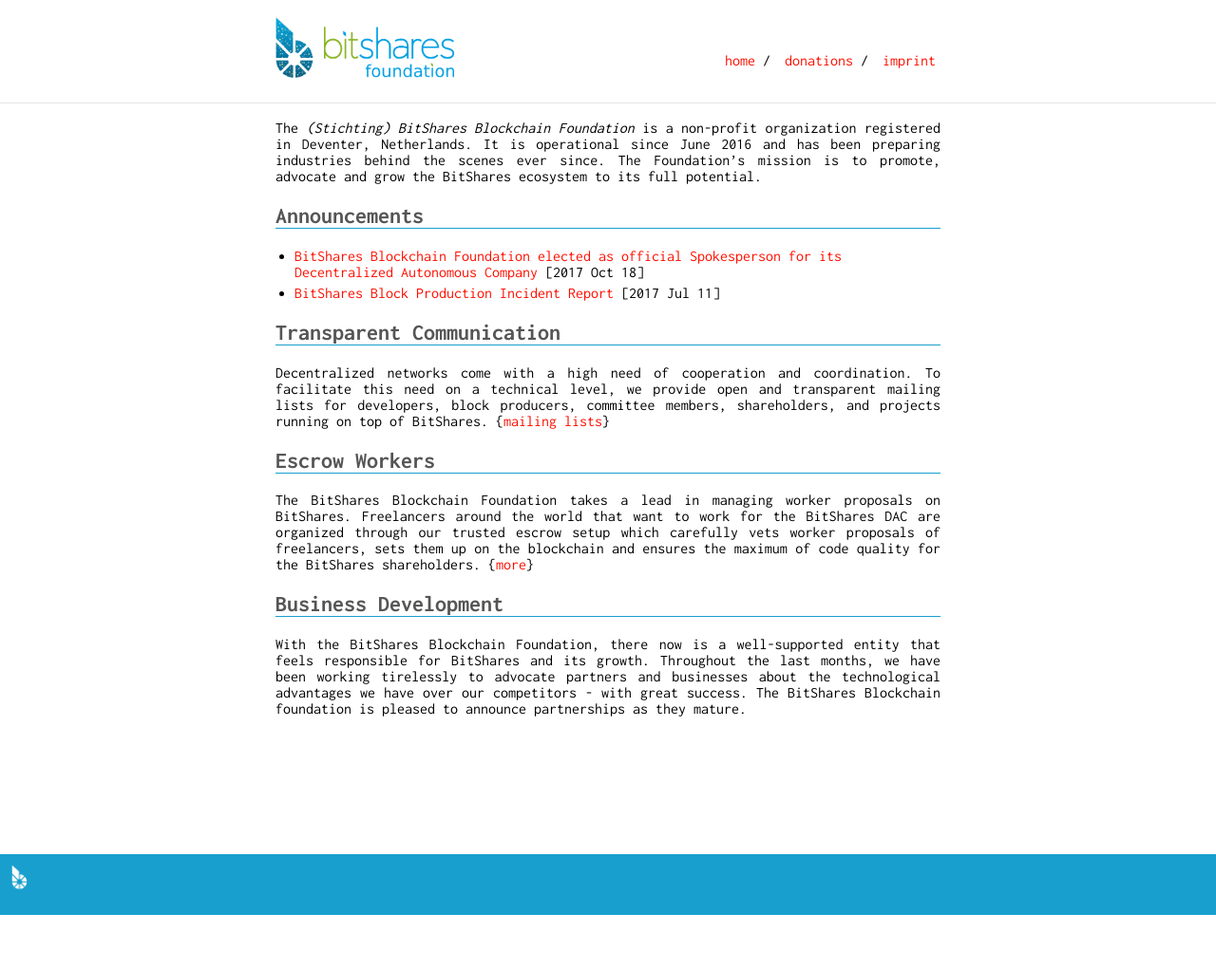
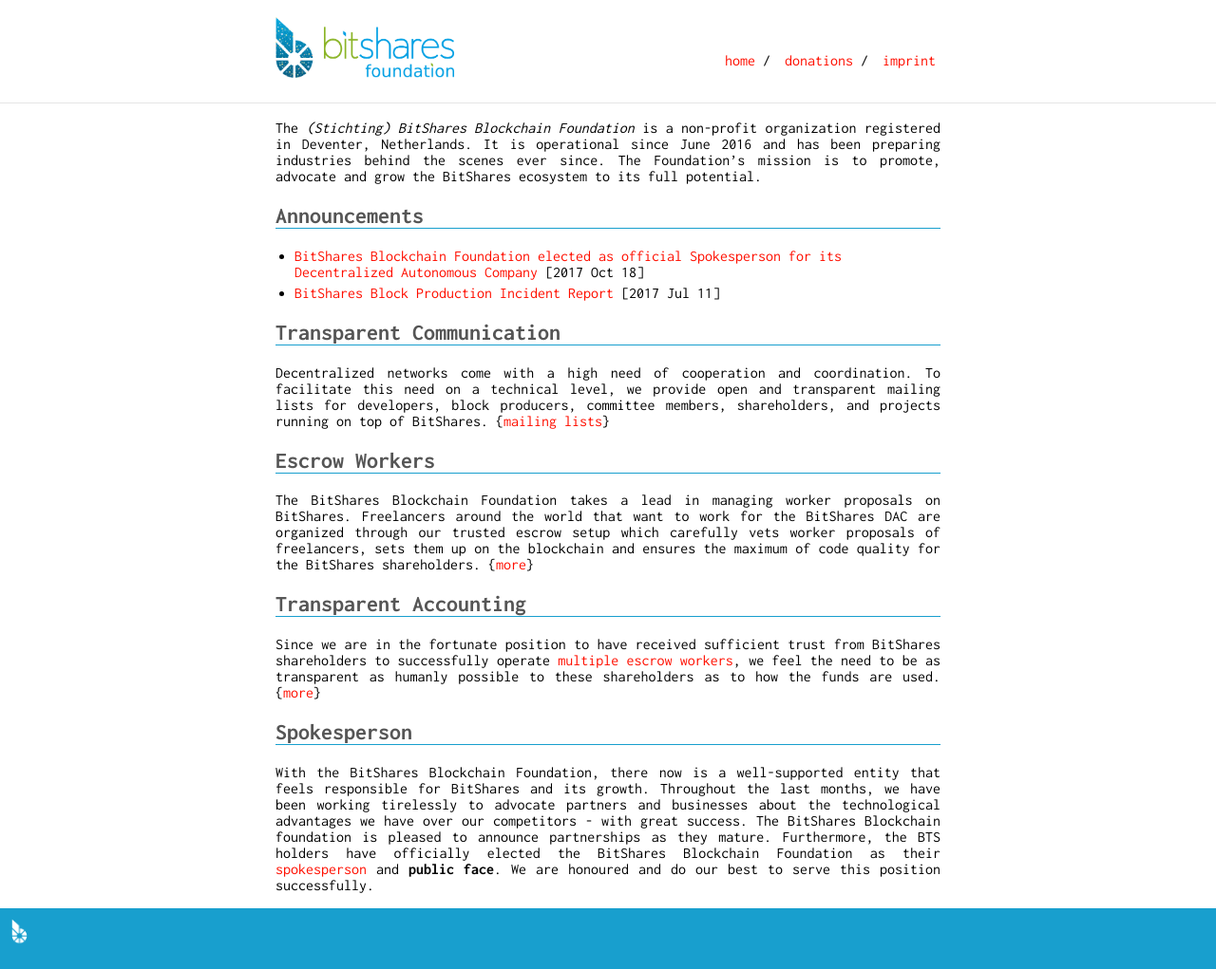
Before and after one commit to thehapax/bitshares.foundation, a Jekyll site: the page built from index.md, in a window 1280 px wide. Shown: the whole page at 95% size. Built offline with Jekyll 4.4.1, drawn with Linux system fonts in a browser that asks for light colours; before the commit the page ends 964 px from its top, so only the background shows below that.

Commit message:
minor fixes and spokesperson page

```diff
--- a/_sass/_style.scss
+++ b/_sass/_style.scss
@@ -46,7 +46,15 @@ pre {
 h1, h2, h3, h4, h5 {
   border-bottom: 1px solid #189fceff;
   color: #555;
+
+  .subheader {
+    font-size: 0.8rem;
+    font-weight: 200;
+    margin-top: 0.4rem;
+    font-style: italic;
+  }
 }
+
 
 /*
  * Navbar
--- a/index.md
+++ b/index.md
@@ -27,11 +27,21 @@ are organized through our trusted escrow setup which carefully vets worker
 proposals of freelancers, sets them up on the blockchain and ensures the maximum
 of code quality for the BitShares shareholders. {[more](/worker)}
 
-## Business Development
+## Transparent Accounting
+
+Since we are in the fortunate position to have received sufficient trust from
+BitShares shareholders to successfully operate [multiple escrow
+workers](http://www.bitshares.foundation/worker), we feel the need to be as
+transparent as humanly possible to these shareholders as to how the funds are
+used. {[more](/accounting)}
+
+## Spokesperson
 
 With the BitShares Blockchain Foundation, there now is a well-supported entity
 that feels responsible for BitShares and its growth. Throughout the last months,
 we have been working tirelessly to advocate partners and businesses about the
 technological advantages we have over our competitors - with great success. The
 BitShares Blockchain foundation is pleased to announce partnerships as they
-mature.
+mature. Furthermore, the BTS holders have officially elected the BitShares
+Blockchain Foundation as their [spokesperson](/spokesperson) and **public
+face**. We are honoured and do our best to serve this position successfully.
```
Also changed, not shown: _announcements/2017-10-18-bbf-elected-as-spokesperson.md (+1 -1 lines), _layouts/announcement.html (+6 -2 lines), accounting.md (+1 -1 lines), imprint.md (+18 -2 lines), spokesperson.md (added, +10 -0 lines).
